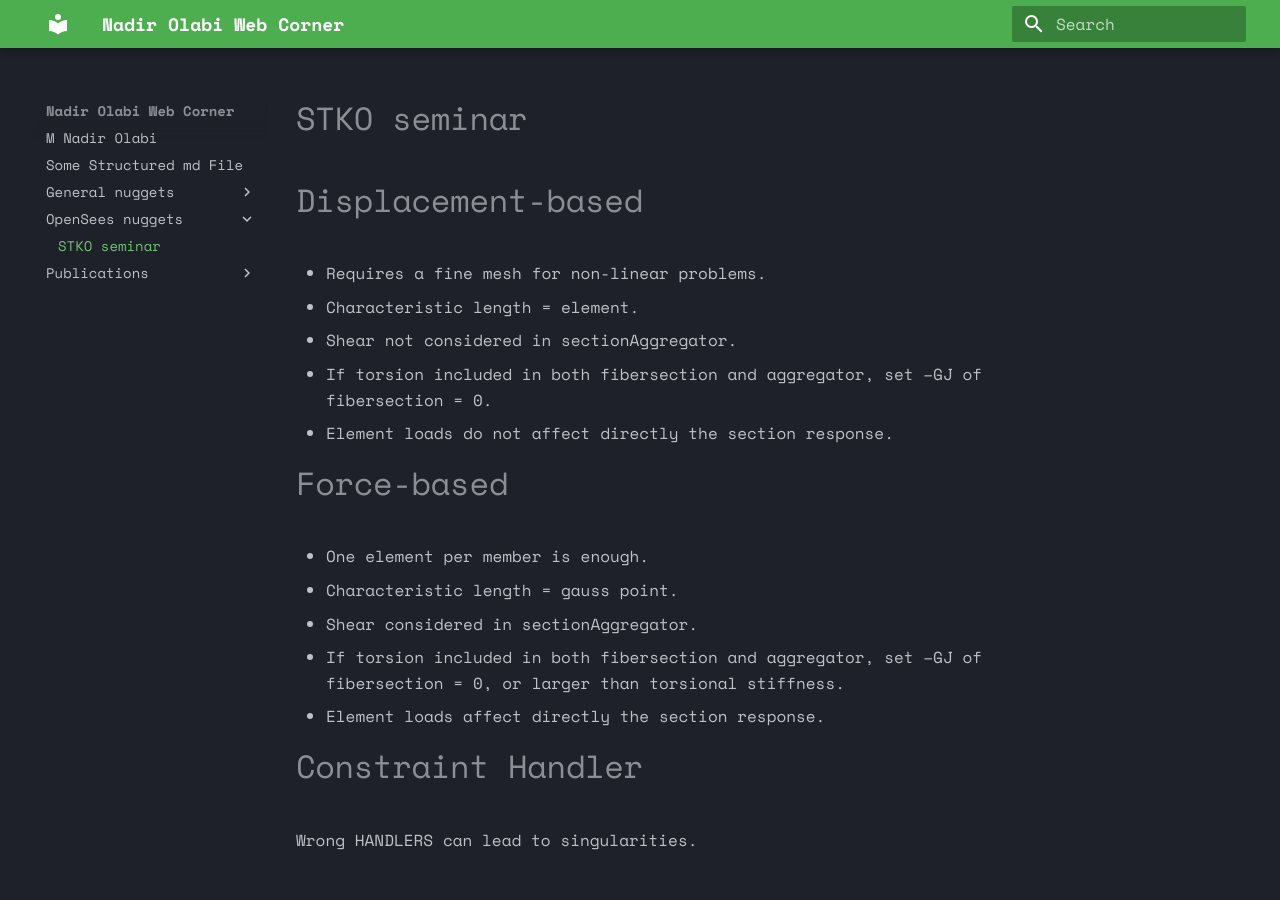
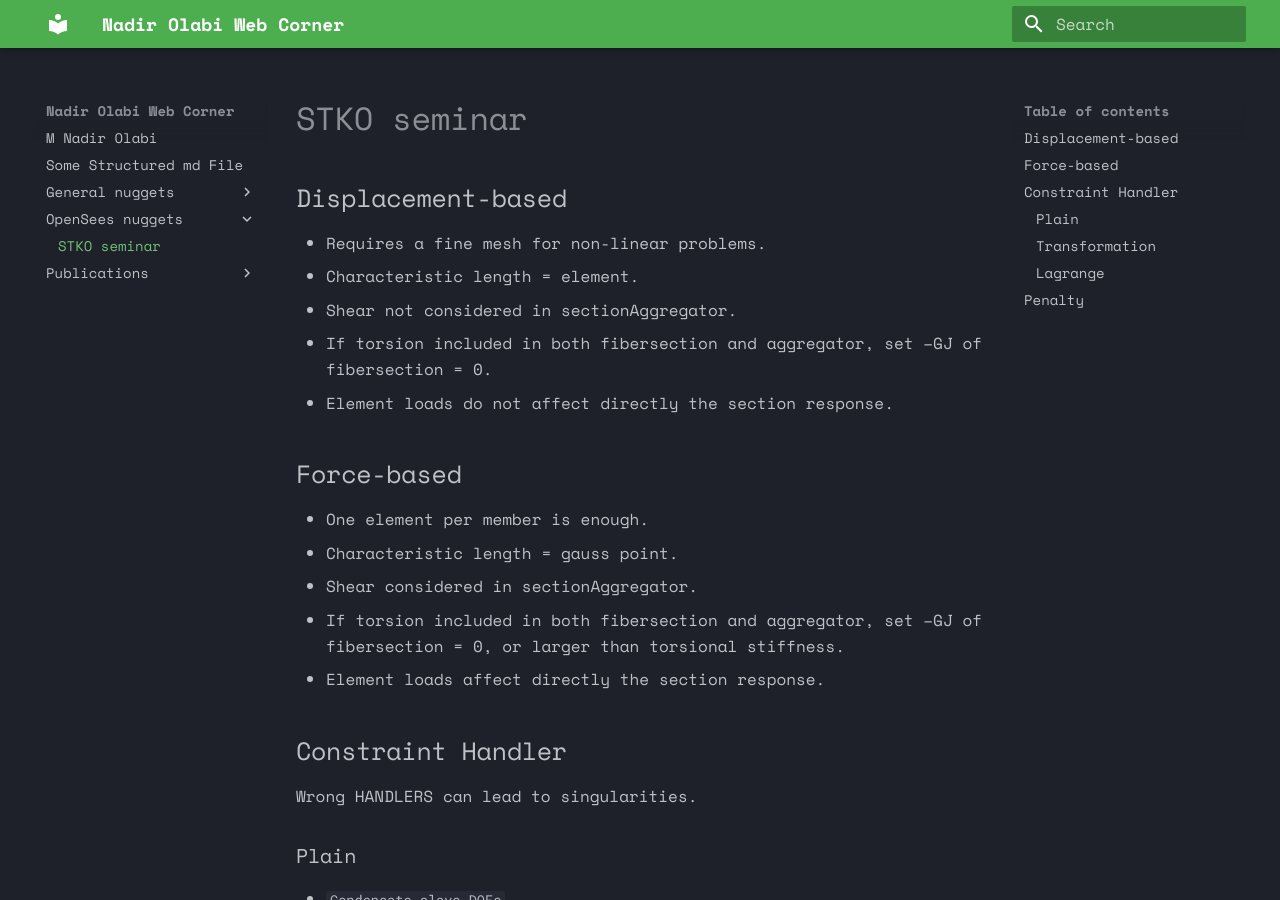
Before and after one commit to mnadhro/nadirolabi-web-corner, an MkDocs documentation site: the page built from docs/OpenSees nuggets/OpenSees notes.md, in a window 1280 px wide and 900 px high. Built offline with MkDocs 1.6.1 and Material for MkDocs 9.7.7, drawn with Linux system fonts in a browser that asks for light colours.

````diff
--- a/docs/OpenSees nuggets/OpenSees notes.md
+++ b/docs/OpenSees nuggets/OpenSees notes.md
@@ -1,42 +1,42 @@
 
 STKO seminar
-====
+===
 
-# Displacement-based
+## Displacement-based
 * Requires a fine mesh for non-linear problems.
 * Characteristic length = element.
 * Shear not considered in sectionAggregator.
 * If torsion included in both fibersection and aggregator, set –GJ of fibersection = 0.
 * Element loads do not affect directly the section response.
 
-# Force-based
+## Force-based
 * One element per member is enough.
 * Characteristic length = gauss point.
 * Shear considered in sectionAggregator.
 * If torsion included in both fibersection and aggregator, set –GJ of fibersection = 0, or larger than torsional stiffness.
 * Element loads affect directly the section response.
 
-# Constraint Handler
+## Constraint Handler
 Wrong HANDLERS can lead to singularities.
 
-## Plain
+### Plain
 * ```Condensate slave DOFs```.
 * Pay attention to master-slave pairs.
 * Only for homogeneous constraints.
 * Only for identity constraint matrices.
 
-## Transformation
+### Transformation
 * ```Condensate slave DOFs```.
 * Pay attention to master-slave pairs.
 
-## Lagrange
+### Lagrange
 * ```Adds 1 row for each constraint equation```.
 * The system is not positive-definite anymore.
 * Pay attantion to master-slave pairs.
 * Pay attention to duplicated constraints (over-constrained system).
 * Do not use convergence tests on displacements.
 
-# Penalty
+## Penalty
 * ```Does not change the system size```.
 * Pay attention to the penalty parameters.
 * Do not use convergence tests on unbalance.
````
Also changed, not shown: docs/Something_1st.md (+2 -1 lines).
